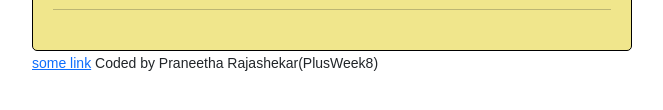
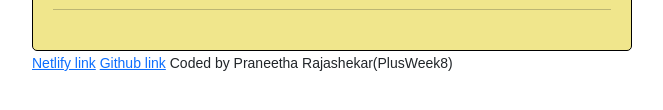
Before and after one commit to NeetuKV/weatherApp, a plain HTML site: page indexWeek8.html in a window 1280 px wide. Shown: the part 218-328 px from the top of the page, without its empty margins (308-971 px from the left). Drawn offline with nearby package versions, Linux system fonts and the light colour scheme; no server answers.

Commit message:
changed names

```diff
--- a/indexWeek8.html
+++ b/indexWeek8.html
@@ -74,7 +74,10 @@
         </div>
         <small>
           <a href="https://inquisitive-gecko-f9b3bc.netlify.app" target="blank"
-            >some link</a
+            >Netlify link</a
+          >
+          <a href="https://github.com/NeetuKV/weatherApp" target="blank"
+            >Github link</a
           >
           Coded by Praneetha Rajashekar(PlusWeek8)
         </small>
```
